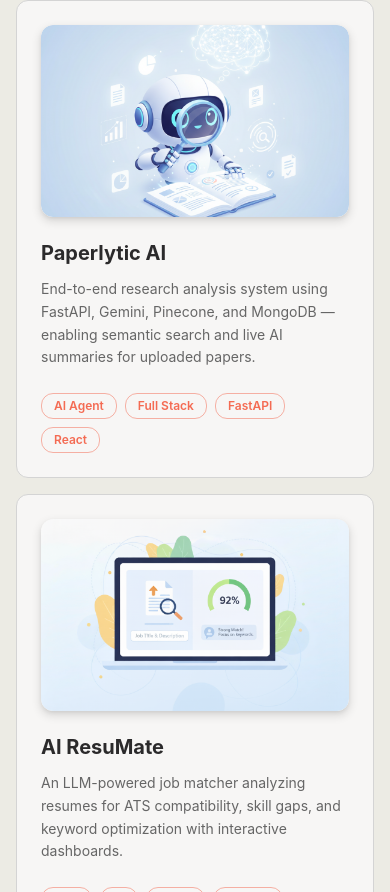
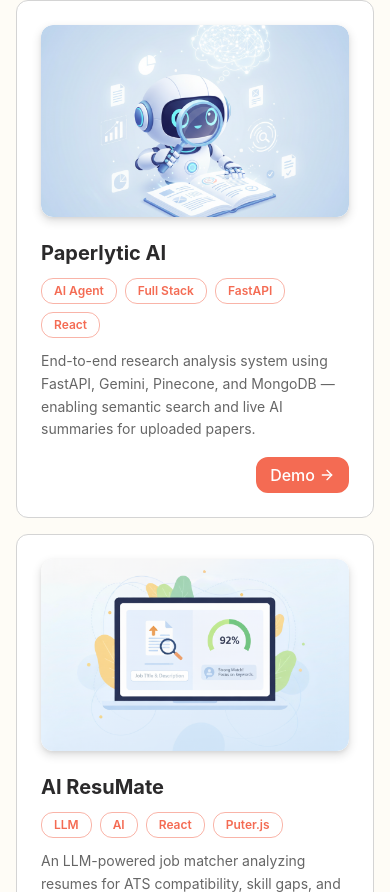
Before and after one commit to SufiyaSayyed/Portfolio, a Next.js app: page / in a window 390 px wide. Shown: the part 1108-2000 px from the top of the page. Built offline with nearby package versions, Linux system fonts and the light colour scheme.

Commit message:
project ui fixes for mobile, added project link, navbar color fixes

```diff
--- a/app/globals.css
+++ b/app/globals.css
@@ -3,9 +3,9 @@
 
 @custom-variant dark (&:is(.dark *));
 :root {
-  --background: oklch(0.9389 0.0094 99.9893);
+  --background: oklch(0.9909 0.0082 91.4807);
   --foreground: oklch(0.2864 0.0023 325.6366);
-  --card: oklch(0.9736 0.0017 67.8);
+  --card: oklch(1.0000 0 0);
   --card-foreground: oklch(0 0 0);
   --popover: oklch(1.0000 0 0);
   --popover-foreground: oklch(0 0 0);
--- a/components/Navbar.tsx
+++ b/components/Navbar.tsx
@@ -18,7 +18,7 @@
   const backgroundColor = useTransform(
     scrollY,
     [0, 100],
-    ["rgba(240, 239, 238, 0)", "rgba(240, 239, 238, 0.95)"]
+    ["rgba(240, 239, 238, 0)", "#FBF6F0"]
   );
 
   const navItems = [
@@ -135,7 +135,7 @@
           animate={{ opacity: 1, x: 0 }}
           transition={{ duration: 0.5 }}
           onClick={() => scrollToSection("connect")}
-          className="hidden md:flex gap-2 items-center px-6 py-2 bg-primary text-primary-foreground rounded-lg font-medium hover:opacity-90 transition-opacity"
+          className="hidden md:flex gap-2 items-center px-6 py-2 bg-primary text-primary-foreground rounded-full font-medium hover:opacity-90 transition-opacity"
         >
           <Download size={16} />
           Resume
--- a/components/ProjectCard.tsx
+++ b/components/ProjectCard.tsx
@@ -3,6 +3,7 @@
 import { Project } from "@/types";
 import { useRef, useState } from "react";
 import { motion, useInView } from "framer-motion";
+import { ArrowRight } from "lucide-react";
 
 const ProjectCard: React.FC<{ project: Project; index: number }> = ({
   project,
@@ -23,6 +24,7 @@
       className="group relative"
       onMouseEnter={() => setIsHovered(true)}
       onMouseLeave={handleMouseLeave}
+      onClick={() => window.open(project.link, "_blank")}
     >
       <motion.div
         whileHover={{ scale: 1.02, y: -4 }}
@@ -94,7 +96,7 @@
             </motion.div>
 
             {/* right: Text Section */}
-            <div className="flex-1 flex flex-col justify-between space-y-4 order-2 md:order-1">
+            <div className="flex-1 md:flex flex-col justify-between space-y-4 order-2 md:order-1">
               <motion.div className="space-y-3 md:space-y-4">
                 {/* Title */}
                 <motion.h3
@@ -105,6 +107,38 @@
                 >
                   {project.title}
                 </motion.h3>
+
+                {/* mobile Tags */}
+                <motion.div
+                  initial={{ opacity: 0 }}
+                  animate={isInView ? { opacity: 1 } : { opacity: 0 }}
+                  transition={{ delay: 0.4 + index * 0.1 }}
+                  className="md:hidden flex flex-wrap gap-2 mt-2"
+                >
+                  {project.tags.map((tag, tagIndex) => (
+                    <motion.span
+                      key={tag}
+                      initial={{ opacity: 0, scale: 0.8 }}
+                      animate={
+                        isInView
+                          ? { opacity: 1, scale: 1 }
+                          : { opacity: 0, scale: 0.8 }
+                      }
+                      transition={{
+                        delay: 0.5 + index * 0.1 + tagIndex * 0.05,
+                      }}
+                      whileHover={{ scale: 1.05, y: -2 }}
+                      className="
+                      px-3 py-1 rounded-xl text-xs md:text-sm font-semibold
+                      text-accent border border-accent/50
+                      group-hover:shadow-md
+                      transition-all duration-300
+                    "
+                    >
+                      {tag}
+                    </motion.span>
+                  ))}
+                </motion.div>
 
                 {/* Subtitle */}
                 <motion.p
@@ -117,12 +151,12 @@
                 </motion.p>
               </motion.div>
 
-              {/* Tags */}
+              {/*Destop Tags */}
               <motion.div
                 initial={{ opacity: 0 }}
                 animate={isInView ? { opacity: 1 } : { opacity: 0 }}
                 transition={{ delay: 0.4 + index * 0.1 }}
-                className="flex flex-wrap gap-2 mt-2 md:mt-4"
+                className="hidden md:flex flex-wrap gap-2 mt-2 md:mt-4"
               >
                 {project.tags.map((tag, tagIndex) => (
                   <motion.span
@@ -148,14 +182,29 @@
                   </motion.span>
                 ))}
               </motion.div>
+
+              {/* mobile demo button */}
+              <motion.div className="md:hidden flex justify-end">
+                <motion.button
+                  initial={{ opacity: 0, x: 20 }}
+                  animate={{ opacity: 1, x: 0 }}
+                  transition={{ duration: 0.5 }}
+                  onClick={() => window.open(project.link, "_blank")}
+                  className="flex items-center gap-1 px-3 py-1 min w-fit bg-primary border-2 border-primary text-primary-foreground rounded-xl font-medium"
+                >
+                  Demo
+                  <ArrowRight size={16} />
+                </motion.button>
+              </motion.div>
             </div>
+
+
           </div>
-
           {/* Hover indicator */}
           <motion.div
             initial={{ opacity: 0, x: -20 }}
             animate={{ opacity: isHovered ? 1 : 0, x: isHovered ? 0 : -20 }}
-            className="absolute bottom-3 right-6 flex items-center gap-2 text-primary text-sm font-medium"
+            className="hidden absolute bottom-8 right-6 md:flex items-center gap-2 text-primary text-sm font-medium"
           >
             <span>View Details</span>
             <motion.svg
--- a/data/index.ts
+++ b/data/index.ts
@@ -9,6 +9,7 @@
     image: "/project-ai-research.png",
     size: "large",
     accentColor: "accent",
+    link: "https://github.com/SufiyaSayyed/AI-Research-Paper-Summarizer-and-Critque.git"
   },
   {
     title: "AI ResuMate",
@@ -18,6 +19,7 @@
     image: "/project-ai-resumate.png",
     size: "medium",
     accentColor: "accent",
+    link: "https://ai-resumate.netlify.app/"
   },
   {
     title: "FableAI",
@@ -27,5 +29,6 @@
     image: "/project-ai-fable-1.png",
     size: "medium",
     accentColor: "accent",
+    link: "https://fableai.netlify.app/"
   },
 ];
--- a/types/index.ts
+++ b/types/index.ts
@@ -5,4 +5,5 @@
   image: string;
   size: "large" | "medium" | "small";
   accentColor: string;
+  link: string;
 }
```
